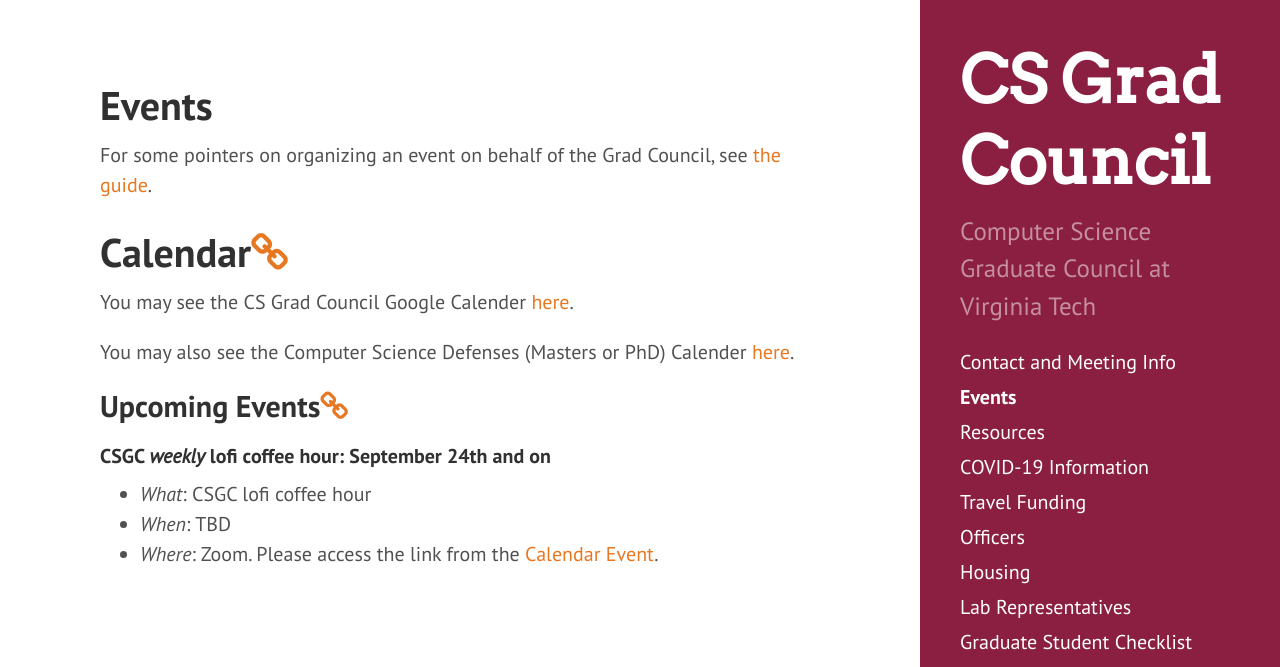
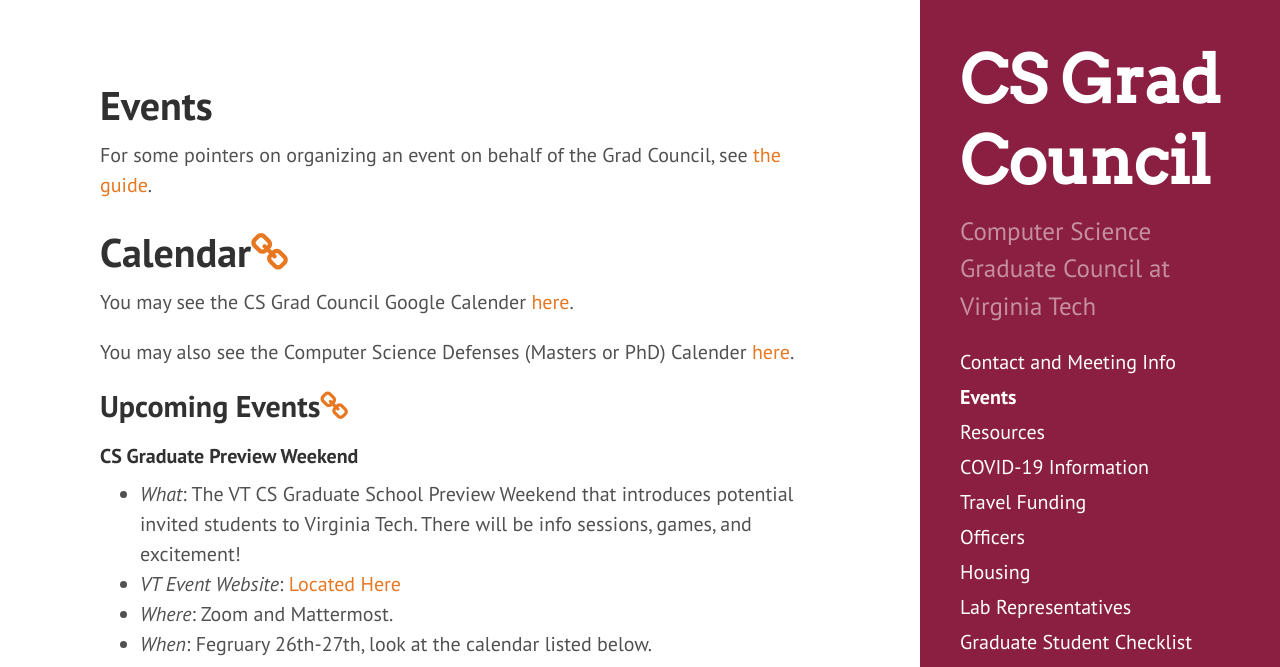
Before and after one commit to CSGraduateCouncil-VirginiaTech/csgc-website, a Jekyll site: the page built from events.md, in a window 1280 px wide and 1400 px high. Shown: the top 667 px of the window. Built offline with Jekyll 4.4.1, drawn with Linux system fonts in a browser that asks for light colours.

Commit message:
Create the Preview Weekend
Create the Preview Weekend Event

```diff
--- a/events.md
+++ b/events.md
@@ -14,7 +14,15 @@
 
 ## <a name="UpcomingEvents"></a>Upcoming Events<a href="#UpcomingEvents"><i class="fa fa-link" aria-hidden="true"></i></a>
 
-#### CSGC ***weekly*** lofi coffee hour: September 24th and on
+#### CS Graduate Preview Weekend
+
+- *What*: The VT CS Graduate School Preview Weekend that introduces potential invited students to Virginia Tech. There will be info sessions, games, and excitement!
+- *VT Event Website*: [Located Here](https://wordpress.cs.vt.edu/grweekend2021/)
+- *Where*: Zoom and Mattermost.
+- *When*: Fegruary 26th-27th, look at the calendar listed below.
+<iframe src="https://calendar.google.com/calendar/embed?height=600&amp;wkst=1&amp;bgcolor=%238b1f41&amp;ctz=America%2FNew_York&amp;src=Y19sZDg2aGtzbWR0ZmZraG9ycWRmMTdwaTE3NEBncm91cC5jYWxlbmRhci5nb29nbGUuY29t&amp;color=%233F51B5&amp;showTitle=1&amp;showTabs=0&amp;mode=AGENDA&amp;showPrint=0&amp;showNav=0&amp;showCalendars=0" style="border:solid 1px #777" width="800" height="600" frameborder="0" scrolling="no"></iframe>
+
+#### CSGC ***weekly*** lofi coffee hour
 
 - *What*: CSGC lofi coffee hour
 - *When*: TBD
```
